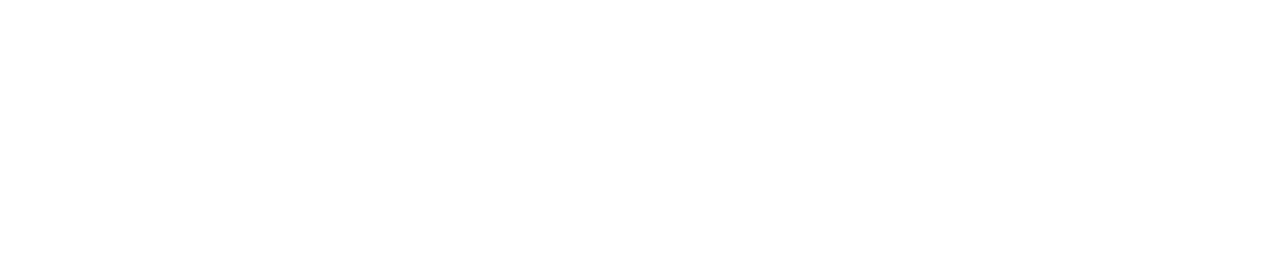
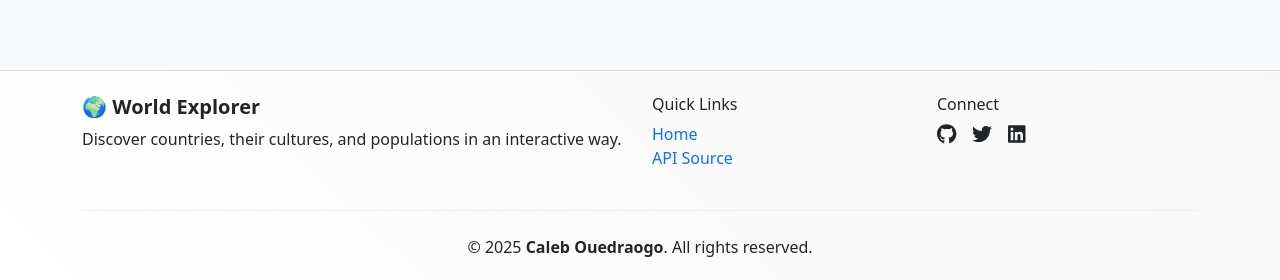
Before and after one commit to calebouedraogo/world_explorer, a React (Vite) app in the folder world-explorer/: page / in a window 1280 px wide. Shown: the part 517-797 px from the top of the page. Built offline with nearby package versions, Linux system fonts and the light colour scheme; no server answers.

Commit message:
Created a footer and organized App.jsx using <div> tags

```diff
--- a/world-explorer/src/App.jsx
+++ b/world-explorer/src/App.jsx
@@ -3,6 +3,7 @@
 import axios from "axios";
 import CountryDetail from "./CountryDetail";
 import { Button, Card, Container, Form, Row, Col } from "react-bootstrap";
+import Footer from "./Footer";
 
 function App() {
   const [countries, setCountries] = useState([]);
@@ -48,13 +49,16 @@
   );
 
   return (
+    <div
+      className={darkMode ? "bg-dark text-light" : "bg-light text-dark"}
+      style={{ minHeight: "100vh", display: "flex", flexDirection: "column" }}
+    >
+      <div style={{ flex: "1 0 auto" }}>
         <Routes>
           <Route
             path="/"
             element={
-          <Container
-            className={`py-4 ${darkMode ? "text-light" : "text-dark"}`}
-          >
+              <Container className="py-4">
                 <header className="d-flex justify-content-between align-items-center mb-4">
                   <h1>🌍 World Explorer</h1>
                   <Button
@@ -80,7 +84,7 @@
                     <option value="Americas">Americas</option>
                     <option value="Asia">Asia</option>
                     <option value="Europe">Europe</option>
-                <option value="Oceania"></option>
+                    <option value="Oceania">Oceania</option>
                   </Form.Select>
                   <Form.Select
                     onChange={(e) => setSortKey(e.target.value)}
@@ -113,7 +117,9 @@
                               Population: {country.population.toLocaleString()}
                             </Card.Text>
                             <Card.Text>Region: {country.region}</Card.Text>
-                        <Card.Text>Capital: {country.capital?.[0]}</Card.Text>
+                            <Card.Text>
+                              Capital: {country.capital?.[0]}
+                            </Card.Text>
                           </Card.Body>
                         </Link>
                       </Card>
@@ -144,6 +150,9 @@
             element={<CountryDetail darkMode={darkMode} />}
           />
         </Routes>
+      </div>
+      <Footer darkMode={darkMode} />
+    </div>
   );
 }
 
--- /dev/null
+++ b/world-explorer/src/Footer.jsx
@@ -0,0 +1,94 @@
+import React from "react";
+import { Container, Row, Col } from "react-bootstrap";
+import { FontAwesomeIcon } from "@fortawesome/react-fontawesome";
+import {
+  faGithub,
+  faTwitter,
+  faLinkedin,
+} from "@fortawesome/free-brands-svg-icons";
+
+function Footer({ darkMode }) {
+  return (
+    <footer
+      className={`mt-5 py-4 ${
+        darkMode ? "bg-dark text-light" : "bg-light text-dark"
+      }`}
+      style={{
+        borderTop: "1px solid",
+        borderColor: darkMode ? "#333" : "#ddd",
+        background: darkMode
+          ? "linear-gradient(45deg, #1e1e1e, #121212)"
+          : "linear-gradient(45deg, #ffffff, #f7f7f7)",
+      }}
+    >
+      <Container>
+        <Row className="text-center text-md-start">
+          <Col md={6} className="mb-3 mb-md-0">
+            <h5 className="fw-bold">🌍 World Explorer</h5>
+            <p className="mb-0">
+              Discover countries, their cultures, and populations in an
+              interactive way.
+            </p>
+          </Col>
+
+          <Col md={3} className="mb-3 mb-md-0">
+            <h6>Quick Links</h6>
+            <ul className="list-unstyled">
+              <li>
+                <a href="/" className="text-decoration-none">
+                  Home
+                </a>
+              </li>
+              <li>
+                <a
+                  href="https://restcountries.com/"
+                  target="_blank"
+                  rel="noreferrer"
+                  className="text-decoration-none"
+                >
+                  API Source
+                </a>
+              </li>
+            </ul>
+          </Col>
+
+          <Col md={3}>
+            <h6>Connect</h6>
+            <div className="d-flex gap-3 justify-content-md-start justify-content-center">
+              <a
+                href="https://github.com/calebouedraogo"
+                className="text-decoration-none text-reset"
+              >
+                <FontAwesomeIcon icon={faGithub} size="lg" />
+              </a>
+              <a
+                href="https://x.com/TechInsighs24"
+                className="text-decoration-none text-reset"
+              >
+                <FontAwesomeIcon icon={faTwitter} size="lg" />
+              </a>
+              <a
+                href="https://www.linkedin.com/in/caleb-ouedraogo/"
+                className="text-decoration-none text-reset"
+              >
+                <FontAwesomeIcon icon={faLinkedin} size="lg" />
+              </a>
+            </div>
+          </Col>
+        </Row>
+
+        <hr
+          className="my-4"
+          style={{ borderColor: darkMode ? "#444" : "#ccc" }}
+        />
+
+        <p className="text-center mb-0">
+          © {new Date().getFullYear()} <strong>Caleb Ouedraogo</strong>. All
+          rights reserved.
+        </p>
+      </Container>
+    </footer>
+  );
+}
+
+export default Footer;
```
Lines whose indentation alone changed are shown as unchanged.
